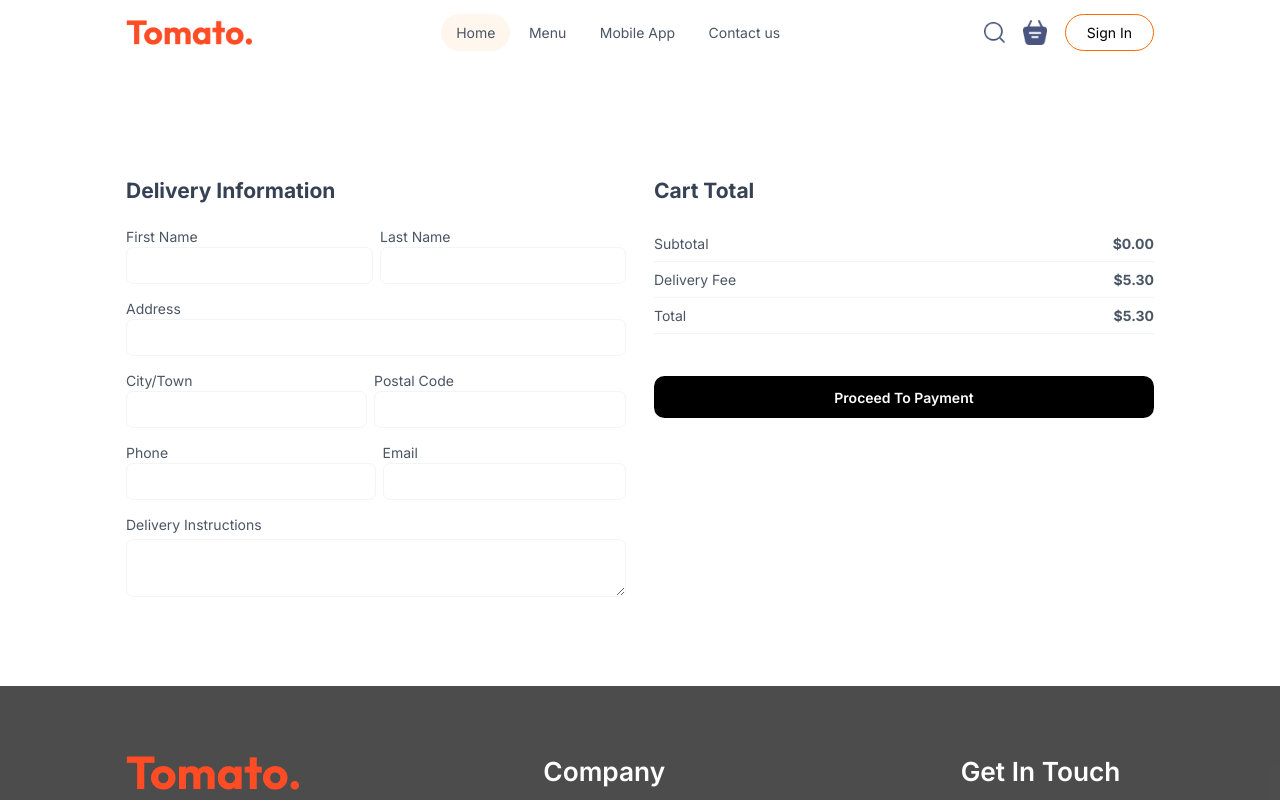
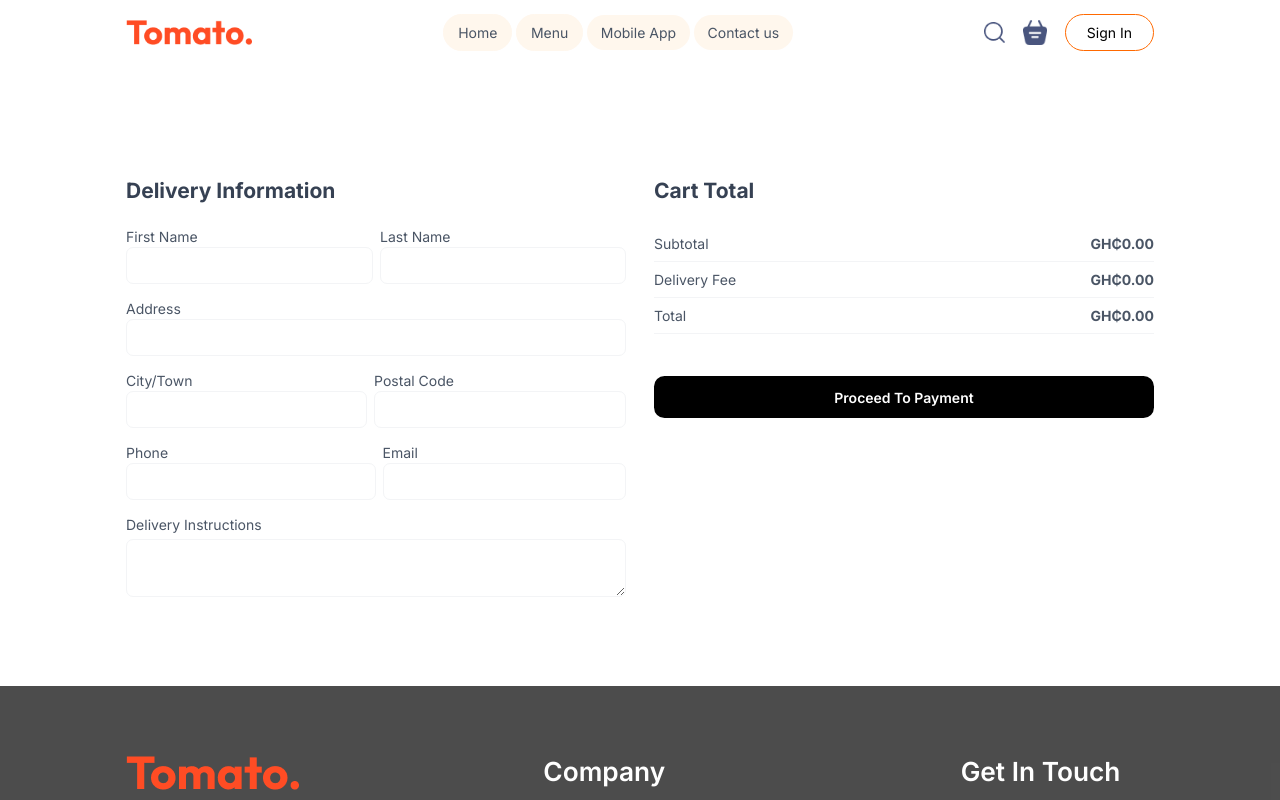
Before and after one commit to tylertgb/food-delivery-app, a React (Vite) app in the folder client/: page /order in a window 1280 px wide. Shown: the top 800 px of the page. Built offline with nearby package versions, Linux system fonts and the light colour scheme.

Commit message:
Refactor components for improved readability and consistency; update currency formatting to use GH₵ in Cart, PlaceOrder, and FoodItem components

```diff
--- a/client/src/components/explore.menu/ExploreMenu.jsx
+++ b/client/src/components/explore.menu/ExploreMenu.jsx
@@ -1,24 +1,39 @@
-import React from 'react'
-import { menu_list } from '../../assets/assets'
+import React from "react";
+import { menu_list } from "../../assets/assets";
 
-const ExploreMenu = ({category, setCategory}) => {
+const ExploreMenu = ({ category, setCategory }) => {
   return (
-    <div id='menu' className='pt-20 pb-10'>
-        <h1 className='text-3xl font-semibold'>Explore Menu</h1>
-        <p className='text-lg text-gray-500 mt-3'>Choose from a diverse menu featuring a deletable array of dishes. Our mission is to provide food of various menu to our customers</p>
-        <div className='explore-menu-list flex items-center justify-between gap-3 md:gap-6 overflow-x-scroll w-full mt-8'>
-            {menu_list.map((item, index) => {
-                return(
-                    <div onClick={() => setCategory(prev=>prev === item.menu_name ? 'All' : item.menu_name)} key={index} className='flex flex-col items-center gap-3 cursor-pointer w-36 min-w-36 my-5'>
-                        <img src={item.menu_image} alt={item.menu_name} className={`rounded-full ${category === item.menu_name ? 'border-4 border-orange-500 p-0.5 duration-500' : ' border-4 border-transparent p-0.5'}`} />
-                        <p className='text-gray-500'>{item.menu_name}</p>
-                    </div>
+    <div id="menu" className="pt-20 pb-10">
+      <h1 className="text-3xl font-semibold">Explore Menu</h1>
+      <p className="text-lg text-gray-500 mt-3">
+        Choose from a diverse menu featuring a deletable array of dishes. Our
+        mission is to provide food of various menu to our customers
+      </p>
+      <div className="explore-menu-list flex items-center justify-between gap-3 md:gap-6 overflow-x-scroll w-full mt-8">
+        {menu_list.map((item, index) => {
+          return (
+            <div
+              onClick={() =>
+                setCategory((prev) =>
+                  prev === item.menu_name ? "All" : item.menu_name
                 )
-            })}
-        </div>
-        <hr className='bg-gray-100 h-1 border-0'/>
+              }
+              key={index}
+              className="flex flex-col items-center gap-3 cursor-pointer w-36 min-w-36 my-5"
+            >
+              <img
+                src={item.menu_image}
+                alt={item.menu_name}
+                className={`rounded-full GH₵{category === item.menu_name ? 'border-4 border-orange-500 p-0.5 duration-500' : ' border-4 border-transparent p-0.5'}`}
+              />
+              <p className="text-gray-500">{item.menu_name}</p>
+            </div>
+          );
+        })}
+      </div>
+      <hr className="bg-gray-100 h-1 border-0" />
     </div>
-  )
-}
+  );
+};
 
-export default ExploreMenu
+export default ExploreMenu;
--- a/client/src/components/navbar/Navbar.jsx
+++ b/client/src/components/navbar/Navbar.jsx
@@ -1,30 +1,67 @@
 import React, { useState } from "react";
 import { assets } from "../../assets/assets";
-import {Link} from 'react-router-dom'
+import { Link } from "react-router-dom";
 import { useStoreContext } from "../../hooks/useStoreContext";
 
-const Navbar = ({setShowLoginModal}) => {
-  const [menu, setMenu] = useState('home');
-  const { cartItems, getCartCount} = useStoreContext();
+const Navbar = ({ setShowLoginModal }) => {
+  const [menu, setMenu] = useState("home");
+  const { cartItems, getCartCount } = useStoreContext();
   return (
     <div className=" bg-transparent px-4 md:px-36 py-4">
       <div className="flex items-center justify-between">
-       <Link to="/"> <img src={assets.logo} className="w-24 md:w-36" alt="" /></Link>
+        <Link to="/">
+          {" "}
+          <img src={assets.logo} className="w-24 md:w-36" alt="" />
+        </Link>
         <ul className="hidden md:flex items-center gap-1 text-gray-600">
-          <Link to="/" onClick={() => setMenu('home')} className={`rounded-4xl px-4 py-2 cursor-pointer border  hover:bg-orange-50 duration-50 ${menu === 'home' ? 'border border-orange-50 bg-orange-50 duration-500': 'border border-transparent'}`}>Home</Link>
-          <a href="#menu" onClick={() => setMenu('menu')} className={`rounded-4xl px-4 py-2 cursor-pointer border hover:bg-orange-50 duration-50 ${menu === 'menu' ? 'border border-orange-50 bg-orange-50 duration-500': 'border border-transparent'}`}>Menu</a>
-          <a href="#mobile-app" onClick={() => setMenu('mobile-app')} className={`rounded-4xl px-4 cursor-pointer py-2 border-transparent hover:bg-orange-50 duration-50 ${menu === 'mobile-app' ? 'border border-orange-50 bg-orange-50 duration-500': 'border border-transparent'}`}>Mobile App</a>
-          <a href="#contact-us" onClick={() => setMenu('contact-us')} className={`rounded-4xl px-4 cursor-pointer py-2 border-transparent hover:bg-orange-50 duration-50 ${menu === 'contact-us' ? 'border border-orange-50 bg-orange-50 duration-500': 'border border-transparent'}`}>Contact us</a>
+          <Link
+            to="/"
+            onClick={() => setMenu("home")}
+            className={`rounded-4xl px-4 py-2 cursor-pointer border  hover:bg-orange-50 duration-50 GH₵{menu === 'home' ? 'border border-orange-50 bg-orange-50 duration-500': 'border border-transparent'}`}
+          >
+            Home
+          </Link>
+          <a
+            href="#menu"
+            onClick={() => setMenu("menu")}
+            className={`rounded-4xl px-4 py-2 cursor-pointer border hover:bg-orange-50 duration-50 GH₵{menu === 'menu' ? 'border border-orange-50 bg-orange-50 duration-500': 'border border-transparent'}`}
+          >
+            Menu
+          </a>
+          <a
+            href="#mobile-app"
+            onClick={() => setMenu("mobile-app")}
+            className={`rounded-4xl px-4 cursor-pointer py-2 border-transparent hover:bg-orange-50 duration-50 GH₵{menu === 'mobile-app' ? 'border border-orange-50 bg-orange-50 duration-500': 'border border-transparent'}`}
+          >
+            Mobile App
+          </a>
+          <a
+            href="#contact-us"
+            onClick={() => setMenu("contact-us")}
+            className={`rounded-4xl px-4 cursor-pointer py-2 border-transparent hover:bg-orange-50 duration-50 GH₵{menu === 'contact-us' ? 'border border-orange-50 bg-orange-50 duration-500': 'border border-transparent'}`}
+          >
+            Contact us
+          </a>
         </ul>
         <div className="flex items-center gap-5">
           <img src={assets.search_icon} className="h-6 w-6" alt="" />
           <div className="relative">
-           <Link to="cart"> <img src={assets.basket_icon} className="h-7 w-7" alt="" /></Link>
+            <Link to="cart">
+              {" "}
+              <img src={assets.basket_icon} className="h-7 w-7" alt="" />
+            </Link>
             {Object.keys(cartItems).length > 0 && (
-              <div className="absolute -top-1 right-0 bg-red-500 h-4 w-4 text-white flex items-center justify-center rounded-full"><span className="text-xs font-semibold">{getCartCount()}</span></div>
+              <div className="absolute -top-1 right-0 bg-red-500 h-4 w-4 text-white flex items-center justify-center rounded-full">
+                <span className="text-xs font-semibold">{getCartCount()}</span>
+              </div>
             )}
           </div>
-          <button onClick={() => setShowLoginModal(true)} className="border border-orange-500 rounded-4xl px-6 py-2 cursor-pointer hover:bg-orange-50 duration-500">Sign In</button>
+          <button
+            onClick={() => setShowLoginModal(true)}
+            className="border border-orange-500 rounded-4xl px-6 py-2 cursor-pointer hover:bg-orange-50 duration-500"
+          >
+            Sign In
+          </button>
         </div>
       </div>
     </div>
--- a/client/src/contexts/StoreContext.jsx
+++ b/client/src/contexts/StoreContext.jsx
@@ -60,10 +60,10 @@ const StoreContextProvider = ({ children }) => {
 
   // Calculate total (subtotal + delivery - discount)
   const getCartTotal = () => {
-        return getCartSubtotal() + deliveryFee - discount;
+    return getCartSubtotal() - discount;
   };
 
-    // Apply promo code (example: "SAVE10" gives $10 off)
+  // Apply promo code (example: "SAVE10" gives GH₵10 off)
   const applyPromoCode = (code) => {
     if (code === "SAVE10") {
       setPromoCode(code);
@@ -92,7 +92,7 @@ const StoreContextProvider = ({ children }) => {
     getCartSubtotal,
     getCartTotal,
     applyPromoCode,
-        getCartCount
+    getCartCount,
   };
 
   return (
--- a/client/src/pages/order/PlaceOrder.jsx
+++ b/client/src/pages/order/PlaceOrder.jsx
@@ -28,7 +28,10 @@ const PlaceOrder = () => {
         <form className="space-y-4">
           <div className="flex flex-col md:flex-row items-center gap-2">
             <div>
-              <label className="font-normal text-gray-600 mb-1" htmlFor="firstname">
+              <label
+                className="font-normal text-gray-600 mb-1"
+                htmlFor="firstname"
+              >
                 First Name
               </label>
               <input
@@ -42,7 +45,10 @@ const PlaceOrder = () => {
               />
             </div>
             <div>
-              <label className="font-normal text-gray-600 mb-1" htmlFor="lastname">
+              <label
+                className="font-normal text-gray-600 mb-1"
+                htmlFor="lastname"
+              >
                 Last Name
               </label>
               <input
@@ -86,7 +92,10 @@ const PlaceOrder = () => {
               />
             </div>
             <div>
-              <label className="font-normal text-gray-600 mb-1" htmlFor="postalCode">
+              <label
+                className="font-normal text-gray-600 mb-1"
+                htmlFor="postalCode"
+              >
                 Postal Code
               </label>
               <input
@@ -131,7 +140,10 @@ const PlaceOrder = () => {
             </div>
           </div>
           <div>
-            <label className="block font-normal text-gray-600 mb-1" htmlFor="instructions">
+            <label
+              className="block font-normal text-gray-600 mb-1"
+              htmlFor="instructions"
+            >
               Delivery Instructions
             </label>
             <textarea
@@ -151,15 +163,23 @@ const PlaceOrder = () => {
         <div className="w-full">
           <div className="flex items-center justify-between w-full border-b border-gray-100 py-2 text-gray-600">
             <p>Subtotal</p>
-            <b>${getCartSubtotal().toFixed(2)}</b>
+            <b>GH₵{getCartSubtotal().toFixed(2)}</b>
           </div>
           <div className="flex items-center justify-between w-full border-b border-gray-100 py-2 text-gray-600">
             <p>Delivery Fee</p>
-            <b>${deliveryFee.toFixed(2)}</b>
+            <b>
+              GH₵
+              {getCartSubtotal() > 0 ? deliveryFee.toFixed(2) : (0).toFixed(2)}
+            </b>
           </div>
           <div className="flex items-center justify-between w-full border-b border-gray-100 py-2 text-gray-600">
             <p>Total</p>
-            <b>${getCartTotal().toFixed(2)}</b>
+            <b>
+              GH₵
+              {getCartSubtotal() > 0
+                ? (getCartTotal() + deliveryFee).toFixed(2)
+                : (0).toFixed(2)}
+            </b>
           </div>
         </div>
 
--- a/client/src/utils/api.js
+++ b/client/src/utils/api.js
@@ -1,12 +1,12 @@
 // src/utils/api.js
-import axios from 'axios';
-const token = localStorage.getItem('authToken');
+import axios from "axios";
+const token = localStorage.getItem("authToken");
 
 const api = axios.create({
-  baseURL: import.meta.env.VITE_API_BASE_URL || 'http://localhost:9000/api/v1',
+  baseURL: import.meta.env.VITE_API_BASE_URL || "http://localhost:9000/api/v1",
   headers: {
-    'Content-Type': 'application/json',
-    'Authorization': `Bearer ${token}`,
+    "Content-Type": "application/json",
+    Authorization: `Bearer GH₵{token}`,
   },
   timeout: 10000,
 });
@@ -14,9 +14,9 @@ const api = axios.create({
 // Request interceptor for adding auth token
 api.interceptors.request.use(
   (config) => {
-    const token = localStorage.getItem('authToken');
+    const token = localStorage.getItem("authToken");
     if (token) {
-      config.headers.Authorization = `Bearer ${token}`;
+      config.headers.Authorization = `Bearer GH₵{token}`;
     }
     return config;
   },
@@ -31,7 +31,7 @@ api.interceptors.response.use(
   (error) => {
     if (error.response?.status === 401) {
       // Handle unauthorized access
-      window.location.href = '/login';
+      window.location.href = "/login";
     }
     return Promise.reject(error);
   }
```
Also changed, not shown: client/src/components/food.item/FoodItem.jsx (+47 -26 lines), client/src/pages/cart/Cart.jsx (+12 -7 lines). Lines whose indentation alone changed are shown as unchanged.
